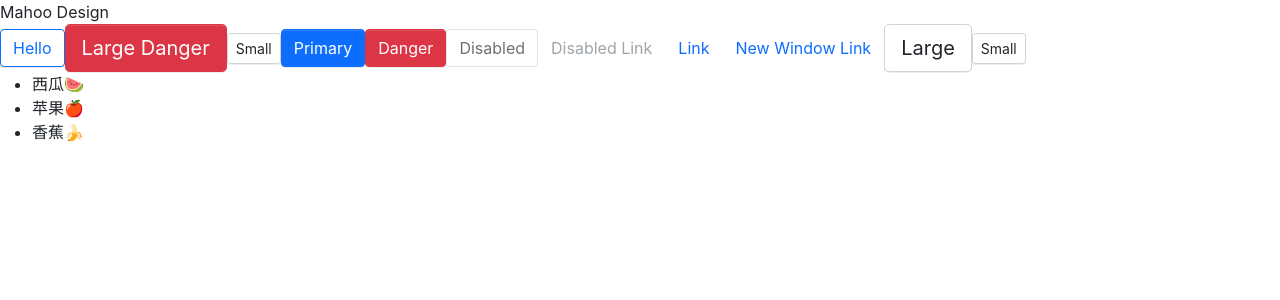
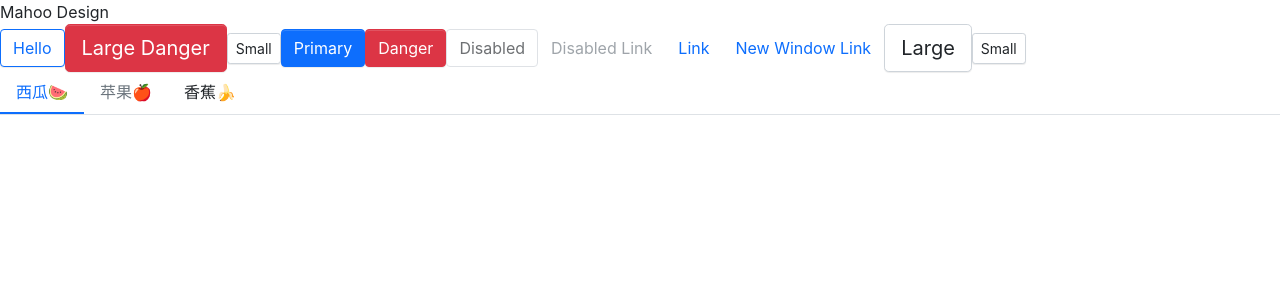
Before and after one commit to Mahoo12138/mahoo-design, a React (Create React App) app: page / in a window 1280 px wide. Shown: the top 300 px of the page. Built offline with nearby package versions, Linux system fonts and the light colour scheme.

Commit message:
Menu 组件样式

```diff
--- /dev/null
+++ b/src/components/Menu/_style.scss
@@ -0,0 +1,44 @@
+.mahoo-menu {
+  display: flex;
+  flex-wrap: wrap;
+  padding-left: 0;
+  margin-bottom: 30xp;
+  list-style: none;
+  border-bottom: $menu-border-width solid $menu-border-color;
+  .menu-item {
+    padding: $menu-item-padding-y $menu-item-padding-x;
+    cursor: pointer;
+    transition: $menu-transition;
+    &:hover,
+    &:focus {
+      text-decoration: none;
+    }
+    &.is-disabled {
+      color: $menu-item-disabled-color;
+      pointer-events: none;
+      cursor: default;
+    }
+    &.is-active,
+    &:hover {
+      color: $menu-item-active-color;
+      border-bottom: $menu-item-active-border-width solid
+        $menu-item-active-color;
+    }
+  }
+}
+
+.menu-vertical {
+  margin: 20px;
+  flex-direction: column;
+  border-bottom: 0;
+  border-right: $menu-border-width solid $menu-border-color;
+  .menu-item {
+    border-left: $menu-item-active-border-width solid transparent;
+    &.is-active,
+    &:hover {
+      border-bottom: 0;
+      border-left: $menu-item-active-border-width solid
+      $menu-item-active-color;
+    }
+  }
+}
--- a/src/styles/index.scss
+++ b/src/styles/index.scss
@@ -6,4 +6,5 @@
 // mixin
 @import "mixins";
 
-@import "../components/Button/style"
+@import "../components/Button/style";
+@import "../components/Menu/style";
```
